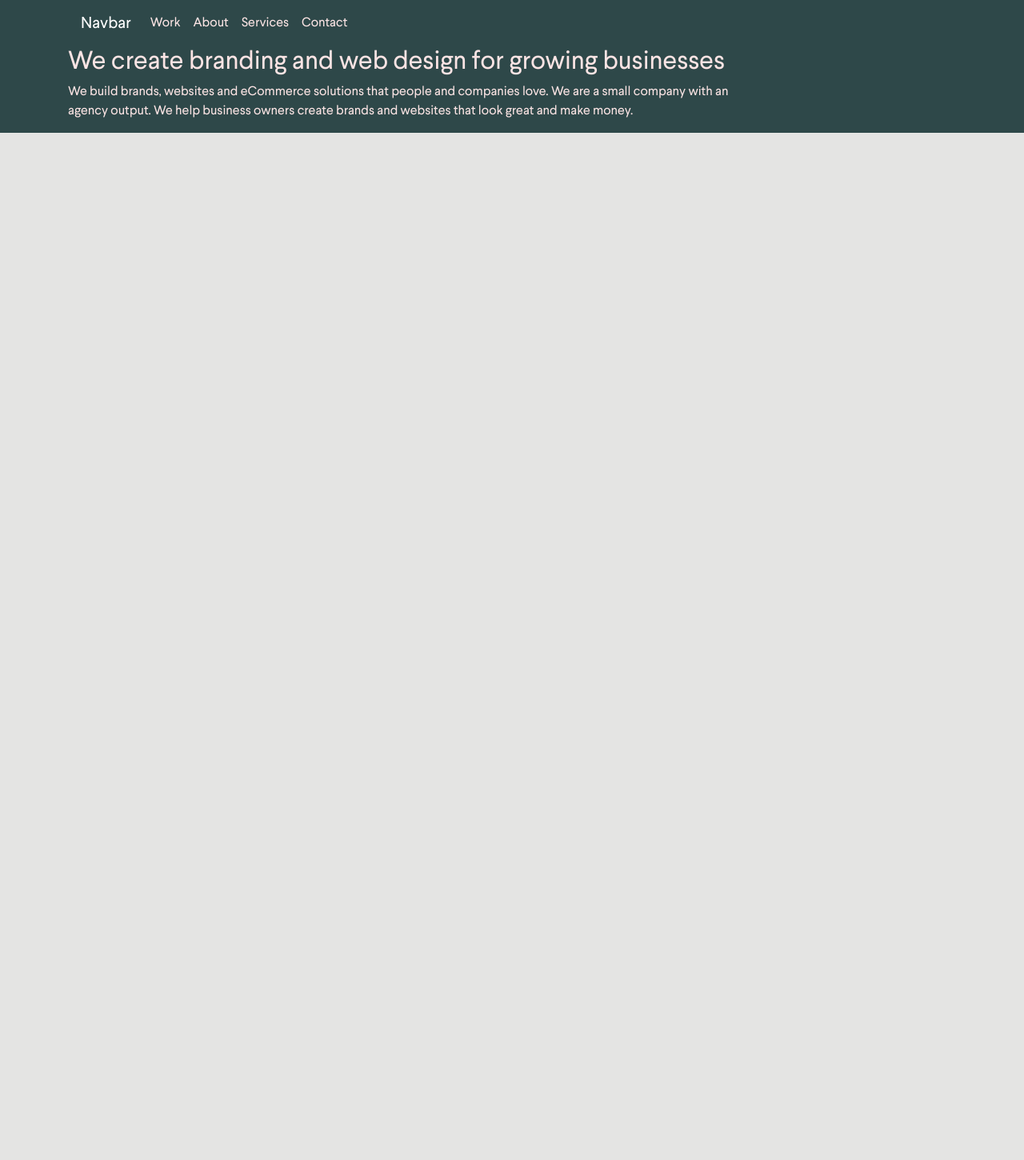
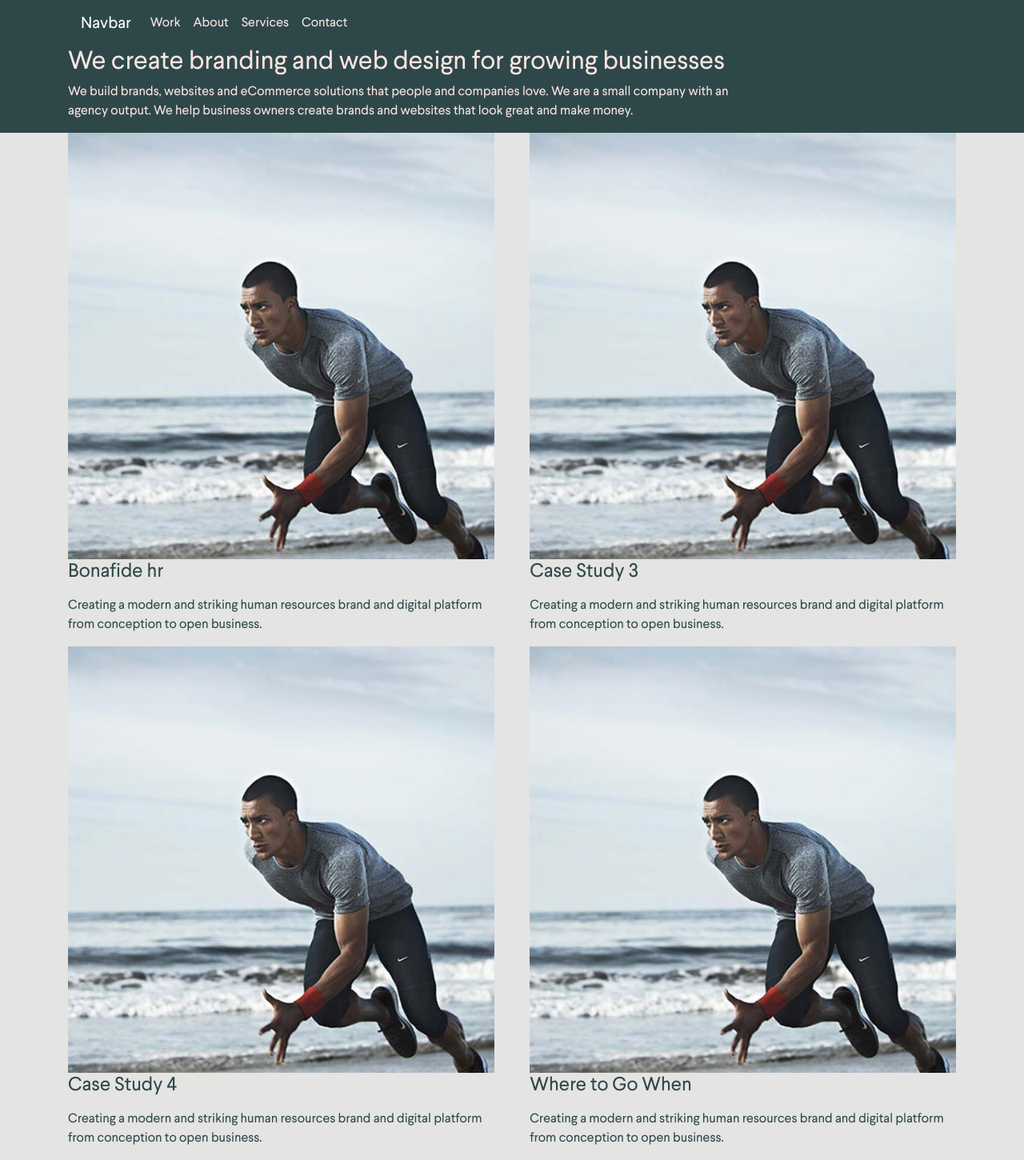
Before and after one commit to ifancyabroad/vasby, a Jekyll site: the page built from index.html, in a window 1280 px wide. Shown: the whole page at 80% size. Built offline with Jekyll 4.4.1, drawn with Linux system fonts in a browser that asks for light colours; before the commit the page ends 900 px from its top, so only the background shows below that.

Commit message:
Add case studies

```diff
--- /dev/null
+++ b/_case_studies/bonafide.md
@@ -0,0 +1,8 @@
+---
+short_name: bonafide
+name: Bonafide hr
+image: case_study_image.jpg
+alt: Some alt text
+featured: true
+---
+Creating a modern and striking human resources brand and digital platform from conception to open business.
--- /dev/null
+++ b/_case_studies/case_study3.md
@@ -0,0 +1,8 @@
+---
+short_name: cs3
+name: Case Study 3
+image: case_study_image.jpg
+alt: Some alt text
+featured: true
+---
+Creating a modern and striking human resources brand and digital platform from conception to open business.
--- a/_config.yml
+++ b/_config.yml
@@ -1,13 +1,13 @@
 collections:
-  case-studies:
+  case_studies:
     output: true
 
 defaults:
   - scope:
       path: ""
-      type: "case-studies"
+      type: "case_studies"
     values:
-      layout: "case-study"
+      layout: "case_study"
   - scope:
       path: ""
     values:
--- a/_sass/main.scss
+++ b/_sass/main.scss
@@ -1,3 +1,10 @@
 .header-text {
   max-width: 857px;
 }
+
+.case-studies {
+
+  .case-study {
+    width: 48%;
+  }
+}
--- a/index.html
+++ b/index.html
@@ -18,3 +18,22 @@ title: Home
     </div>
   </div>
 </div>
+
+<div class="container">
+  <div class="row">
+    <div class="col">
+      <div class="case-studies d-flex flex-wrap justify-content-between">
+        {% assign case_studies = site.case_studies | where: 'featured', true %}
+        {% for case_study in case_studies %}
+        <div class="case-study">
+          <a href="{{ case_study.url }}">
+            <img class="img-fluid" src="/assets/images/{{ case_study.image }}" alt="{{ case_study.alt }}">
+            <h4>{{ case_study.name }}</h4>
+            <p>{{ case_study.content | markdownify }}</p>
+          </a>
+        </div>
+        {% endfor %}
+      </div>
+    </div>
+  </div>
+</div>
```
Also changed, not shown: _case_studies/case_study4.md (renamed from _case-studies/bonafide.md, +5 -2 lines), _case_studies/w2gw.md (renamed from _case-studies/w2gw.md, +3 -0 lines), 10 other files.
